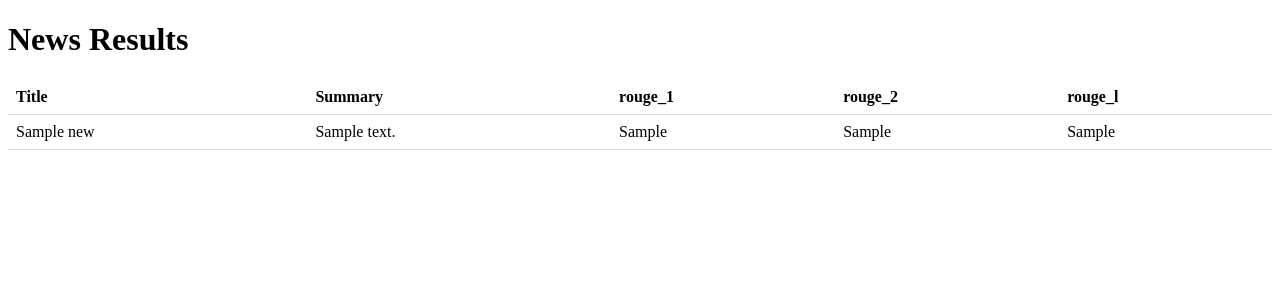
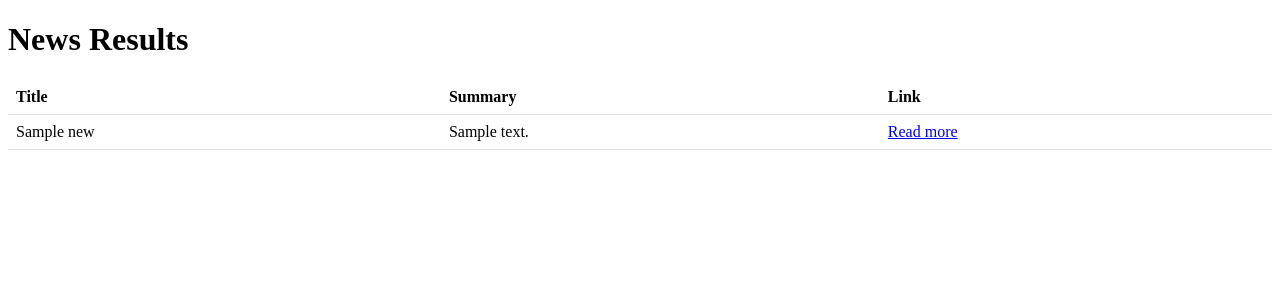
Before and after one commit to AI-ML-PROBO-TEAM/ProboMedia, a Flask app: template BART-MODEL-TESTING/templates/news.html in a window 1280 px wide. Shown: the top 300 px of the page. Run offline with Flask 3, Linux system fonts and the light colour scheme; the template is opened without the code that fills it: most values are stand-ins (such as "Sample title", 1, 10 or a date in 2020); parts of the project's set-up code (start-up, migrations or seed data) failed here and were passed over.

Commit message:
Update news.html

```diff
--- a/BART-MODEL-TESTING/templates/news.html
+++ b/BART-MODEL-TESTING/templates/news.html
@@ -20,18 +20,13 @@
         <tr>
             <th>Title</th>
             <th>Summary</th>
-            <th>rouge_1</th>
-            <th>rouge_2</th>
-            <th>rouge_l</th>
+            <th>Link</th>
         </tr>
         {% for news in news_list %}
         <tr>
             <td>{{ news.title }}</td>
             <td>{{ news.summary }}</td>
-            <td>{{ news.rouge_1 }}</td>
-            <td>{{ news.rouge_2 }}</td>
-            <td>{{ news.rouge_l }}</td>
-            <!--<td><a href="{{ news.link }}" target="_blank">Read more</a></td>-->
+            <td><a href="{{ news.link }}" target="_blank">Read more</a></td>
         </tr>
         {% endfor %}
     </table>
```
